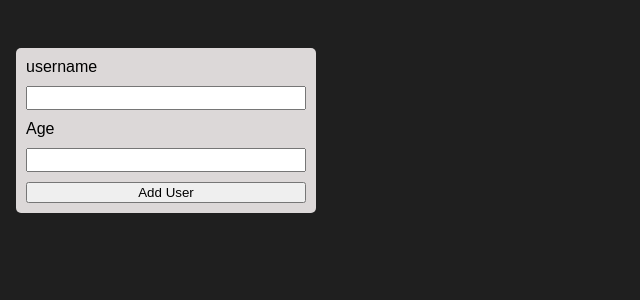
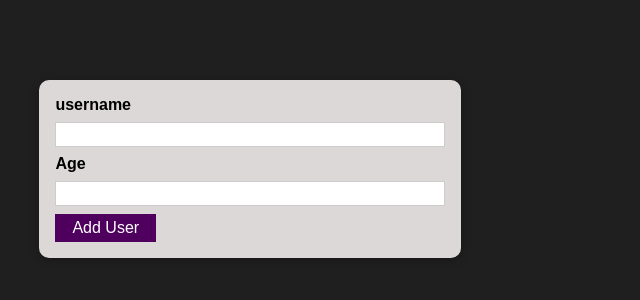
Before and after one commit to alisalali/react-state-managment, a React (Create React App) app: page / in a window 1280 px wide. Shown: the top 300 px of the page, without its empty margins (0-640 px from the left). Built offline with nearby package versions, Linux system fonts and the light colour scheme.

Commit message:
UI component design

```diff
--- /dev/null
+++ b/src/components/UI/Button.js
@@ -0,0 +1,17 @@
+import React from 'react';
+
+import classes from './Button.module.css';
+
+const Button = (props) => {
+  return (
+    <button
+      className={classes.button}
+      type={props.type || 'button'}
+      onClick={props.onClick}
+    >
+      {props.children}
+    </button>
+  );
+};
+
+export default Button;
--- /dev/null
+++ b/src/components/UI/Button.module.css
@@ -0,0 +1,18 @@
+.button {
+  font: inherit;
+  border: 1px solid #4f005f;
+  background: #4f005f;
+  color: white;
+  padding: 0.25rem 1rem;
+  cursor: pointer;
+}
+
+.button:hover,
+.button:active {
+  background: #741188;
+  border-color: #741188;
+}
+
+.button:focus {
+  outline: none;
+}
--- /dev/null
+++ b/src/components/UI/Card.js
@@ -0,0 +1,9 @@
+import React from "react";
+import classes from "./Card.module.css";
+const Card = (props) => {
+  return (
+    <div className={`${classes.card} ${props.className}`}>{props.children}</div>
+  );
+};
+
+export default Card;
--- /dev/null
+++ b/src/components/UI/Card.module.css
@@ -0,0 +1,5 @@
+.card {
+  background: #dcd8d8;
+  box-shadow: 0 2px 8px rgba(0, 0, 0, 0.26);
+  border-radius: 10px;
+}
--- a/src/components/Users/AddUser.js
+++ b/src/components/Users/AddUser.js
@@ -1,19 +1,40 @@
 import React from "react";
-import style from "./AddUser.module.css";
+import classes from "./AddUser.module.css";
+import Card from "../UI/Card";
+import Button from "../UI/Button";
+
+
 function AddUser() {
   const addUserHandler = (event) => {
     event.preventDefault();
   };
+  const onInputHandler = (id, value) => {
+    console.log(id, value);
+  };
   return (
-    <div className={style.card}>
-      <form onSubmit={addUserHandler} class={style["form-group"]}>
+    <Card className={classes.input}>
+      <form onSubmit={addUserHandler} class={classes["form-group"]}>
         <label htmlFor="username">username</label>
-        <input type="text" name="" id="username"></input>
+        <input
+          type="text"
+          name=""
+          id="username"
+          onChange={(event) => {
+            onInputHandler(event.target.id, event.target.value);
+          }}
+        ></input>
         <label htmlFor="age">Age</label>
-        <input type="number" name="" id="age"></input>
-        <button type="button">Add User</button>
+        <input
+          type="number"
+          name=""
+          id="age"
+          onChange={(event) => {
+            onInputHandler(event.target.id, event.target.value);
+          }}
+        ></input>
+        <Button type="button">Add User</Button>
       </form>
-    </div>
+    </Card>
   );
 }
 
--- a/src/components/Users/AddUser.module.css
+++ b/src/components/Users/AddUser.module.css
@@ -1,20 +1,26 @@
-.card {
-  background: #dcd8d8;
-  width: 300px;
-  padding: 10px;
-  border-radius: 5px;
+.input {
+  margin: 2rem auto;
+  padding: 1rem;
+  width: 90%;
+  max-width: 40rem;
 }
 
-.form-group {
-  display: flex;
-  flex-direction: column;
+.input label {
+  display: block;
+  font-weight: bold;
+  margin-bottom: 0.5rem;
 }
 
-.form-group label {
-  margin-bottom: 10px;
+.input input {
+  font: inherit;
+  display: block;
+  width: 100%;
+  border: 1px solid #ccc;
+  padding: 0.15rem;
+  margin-bottom: 0.5rem;
 }
 
-.form-group input {
-  margin-bottom: 10px;
-  font-size: 16px;
+.input input:focus {
+  outline: none;
+  border-color: #4f005f;
 }
```
